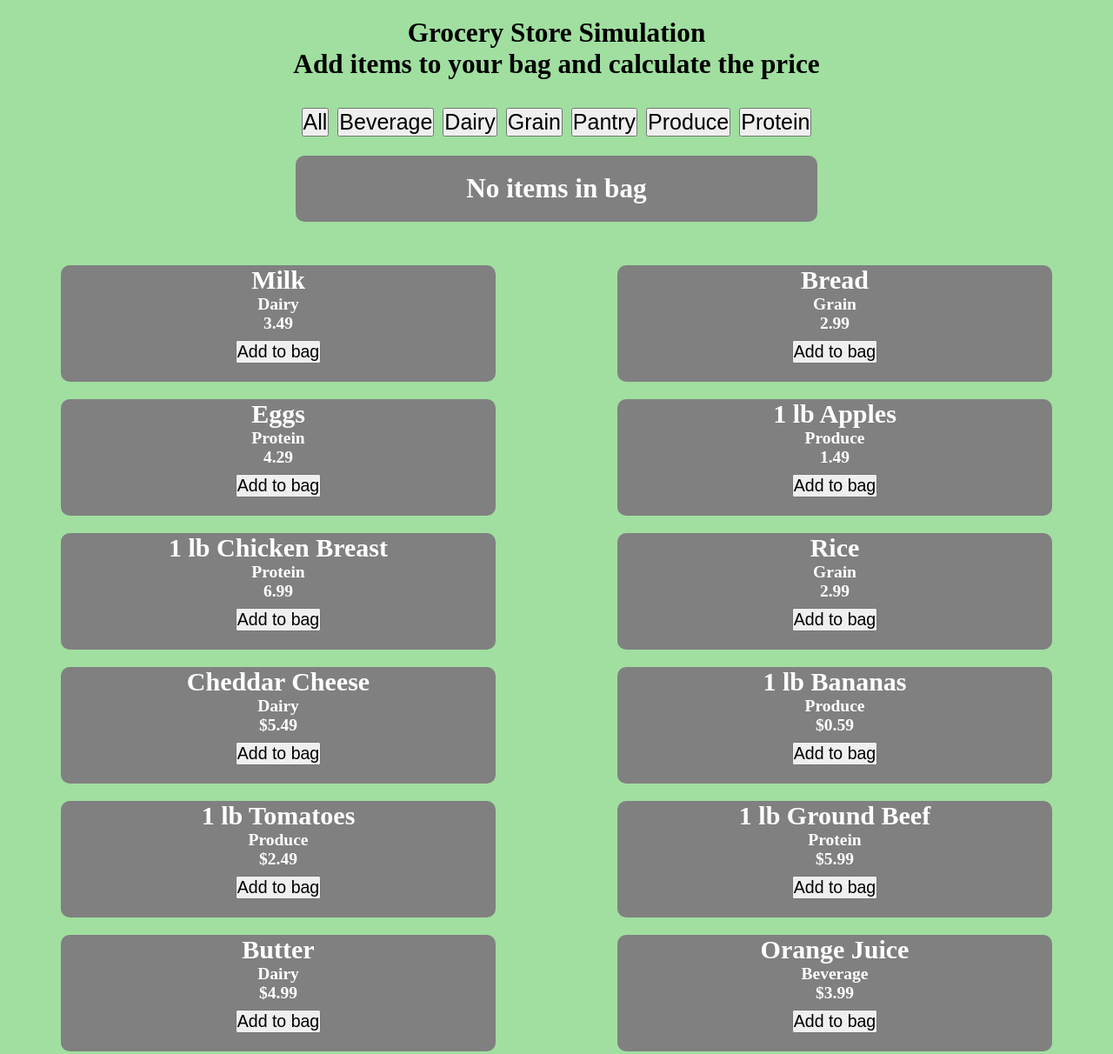
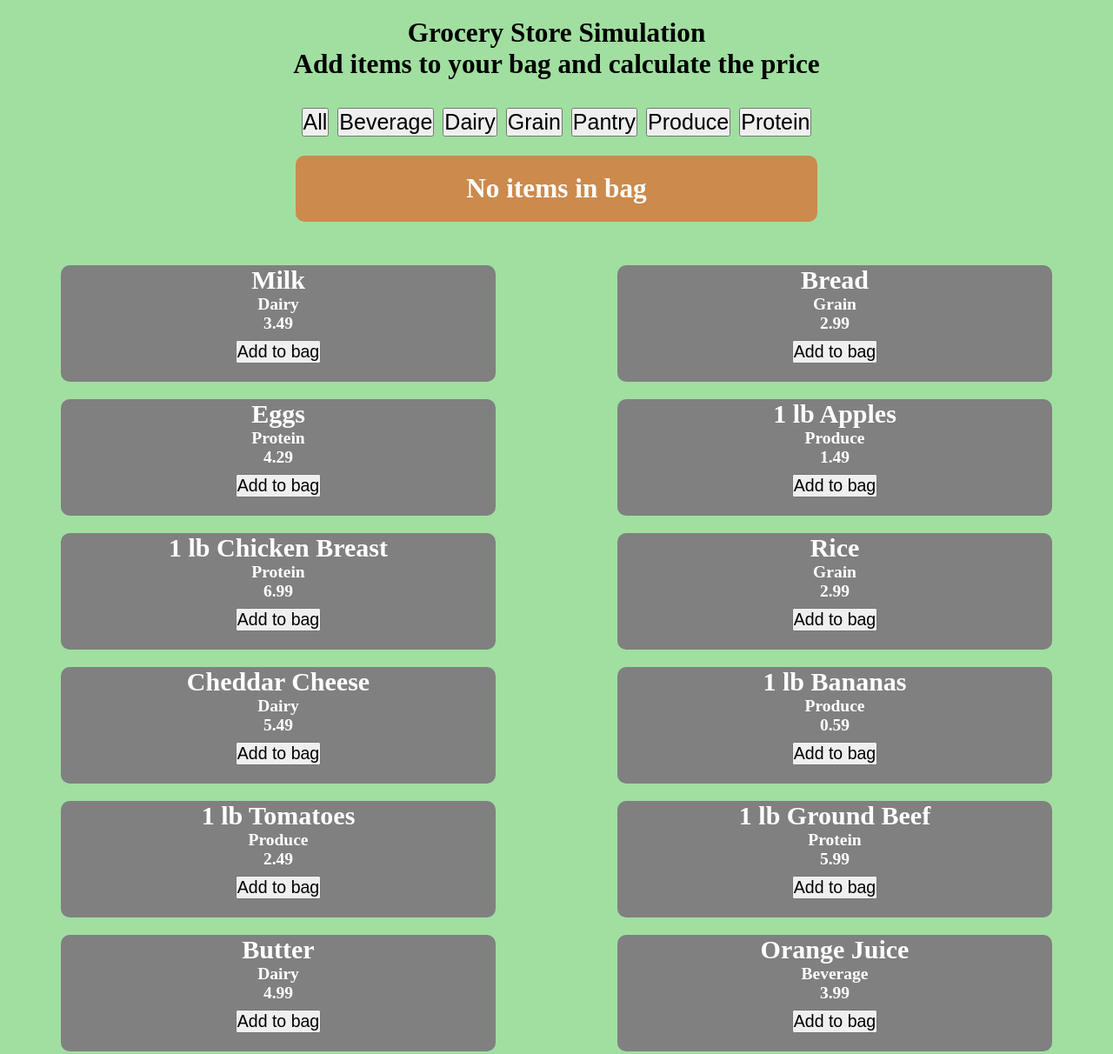
Before and after one commit to staten-island-tech/create-task-benjaminy0330, a website built with Vite: page app/index.html in a window 1280 px wide. Shown: the top 1212 px of the page at 87% size. Built offline with nearby package versions, Linux system fonts and the light colour scheme.

Commit message:
asdsad
asdasdas

```diff
--- a/app/CSS/style.css
+++ b/app/CSS/style.css
@@ -60,7 +60,7 @@ body{
     margin: auto;
     width: 60rem;
     text-align: center;
-    background-color: grey;
+    background-color: rgb(204, 138, 77);
     border-radius: 1rem;
     color: white;
     padding: 2rem;
--- a/app/JS/groceries.js
+++ b/app/JS/groceries.js
@@ -6,54 +6,54 @@ const groceries =
     { name: "1 lb Apples", price: 1.49, type: "Produce" },
     { name: "1 lb Chicken Breast", price: 6.99, type: "Protein" },
     { name: "Rice", price: 2.99, type: "Grain" },
-    { name: "Cheddar Cheese", price: "$5.49", type: "Dairy" },
-    { name: "1 lb Bananas", price: "$0.59", type: "Produce" },
-    { name: " 1 lb Tomatoes", price: "$2.49", type: "Produce" },
-    { name: "1 lb Ground Beef", price: "$5.99", type: "Protein" },
-    { name: "Butter", price: "$4.99", type: "Dairy" },
-    { name: "Orange Juice", price: "$3.99", type: "Beverage" },
-    { name: "Cereal", price: "$4.29", type: "Pantry" },
-    { name: "1 lb Potatoes", price: "$1.99", type: "Produce" },
-    { name: "Pasta", price: "$1.79", type: "Grain" },
-    { name: "Olive Oil", price: "$7.99", type: "Pantry" },
-    { name: "Yogurt", price: "$1.49", type: "Dairy" },
-    { name: "1 lb Salmon", price: "$9.99", type: "Protein" },
-    { name: "Coffee", price: "$8.99", type: "Beverage" },
-    { name: "Lettuce", price: "$1.99", type: "Produce" },
-    { name: "Cream Cheese", price: "$3.29", type: "Dairy" },
-    { name: "Bagels", price: "$3.79", type: "Grain" },
-    { name: "1 lb Turkey", price: "$7.99", type: "Protein" },
-    { name: "1 lb Peaches", price: "$2.89", type: "Produce" },
-    { name: "1 lb Carrots", price: "$1.49", type: "Produce" },
-    { name: "Soda", price: "$1.49", type: "Beverage" },
-    { name: "Sugar", price: "$2.49", type: "Pantry" },
-    { name: "Mozzarella", price: "$4.49", type: "Dairy" },
-    { name: "Quinoa", price: "$3.99", type: "Grain" },
-    { name: "1 lb Pork Chops", price: "$5.99", type: "Protein" },
-    { name: "Spinach", price: "$2.49", type: "Produce" },
-    { name: "Almond Milk", price: "$3.49", type: "Beverage" },
-    { name: "Flour", price: "$2.29", type: "Pantry" },
-    { name: "Parmesan Cheese", price: "$6.49", type: "Dairy" },
-    { name: "Whole Wheat Bread", price: "$3.29", type: "Grain" },
-    { name: "Tofu", price: "$2.99", type: "Protein" },
-    { name: "1 lb Bell Peppers", price: "$1.99", type: "Produce" },
-    { name: "Cucumbers", price: "$0.89", type: "Produce" },
-    { name: "Tea", price: "$4.49", type: "Beverage" },
-    { name: "Honey", price: "$5.99", type: "Pantry" },
-    { name: "Greek Yogurt", price: "$1.99", type: "Dairy" },
-    { name: "Oats", price: "$3.29", type: "Grain" },
-    { name: "1 lb Ham", price: "$6.99", type: "Protein" },
-    { name: "Strawberries", price: "$3.49", type: "Produce" },
-    { name: "Lemons", price: "$0.69", type: "Produce" },
-    { name: "Iced Tea", price: "$2.49", type: "Beverage" },
-    { name: "Ketchup", price: "$2.29", type: "Pantry" },
-    { name: "Provolone Cheese", price: "$4.99", type: "Dairy" },
-    { name: "Couscous", price: "$2.49", type: "Grain" },
-    { name: "1 lb Bacon", price: "$7.49", type: "Protein" },
-    { name: "Blueberries", price: "$3.99", type: "Produce" },
-    { name: "Avocados", price: "$1.49", type: "Produce" },
-    { name: "Lime Juice", price: "$1.99", type: "Beverage" },
-    { name: "Soy Sauce", price: "$2.99", type: "Pantry" },
+    { name: "Cheddar Cheese", price: 5.49, type: "Dairy" },
+    { name: "1 lb Bananas", price: 0.59, type: "Produce" },
+    { name: "1 lb Tomatoes", price: 2.49, type: "Produce" },
+    { name: "1 lb Ground Beef", price: 5.99, type: "Protein" },
+    { name: "Butter", price: 4.99, type: "Dairy" },
+    { name: "Orange Juice", price: 3.99, type: "Beverage" },
+    { name: "Cereal", price: 4.29, type: "Pantry" },
+    { name: "1 lb Potatoes", price: 1.99, type: "Produce" },
+    { name: "Pasta", price: 1.79, type: "Grain" },
+    { name: "Olive Oil", price: 7.99, type: "Pantry" },
+    { name: "Yogurt", price: 1.49, type: "Dairy" },
+    { name: "1 lb Salmon", price: 9.99, type: "Protein" },
+    { name: "Coffee", price: 8.99, type: "Beverage" },
+    { name: "Lettuce", price: 1.99, type: "Produce" },
+    { name: "Cream Cheese", price: 3.29, type: "Dairy" },
+    { name: "Bagels", price: 3.79, type: "Grain" },
+    { name: "1 lb Turkey", price: 7.99, type: "Protein" },
+    { name: "1 lb Peaches", price: 2.89, type: "Produce" },
+    { name: "1 lb Carrots", price: 1.49, type: "Produce" },
+    { name: "Soda", price: 1.49, type: "Beverage" },
+    { name: "Sugar", price: 2.49, type: "Pantry" },
+    { name: "Mozzarella", price: 4.49, type: "Dairy" },
+    { name: "Quinoa", price: 3.99, type: "Grain" },
+    { name: "1 lb Pork Chops", price: 5.99, type: "Protein" },
+    { name: "Spinach", price: 2.49, type: "Produce" },
+    { name: "Almond Milk", price: 3.49, type: "Beverage" },
+    { name: "Flour", price: 2.29, type: "Pantry" },
+    { name: "Parmesan Cheese", price: 6.49, type: "Dairy" },
+    { name: "Whole Wheat Bread", price: 3.29, type: "Grain" },
+    { name: "Tofu", price: 2.99, type: "Protein" },
+    { name: "1 lb Bell Peppers", price: 1.99, type: "Produce" },
+    { name: "Cucumbers", price: 0.89, type: "Produce" },
+    { name: "Tea", price: 4.49, type: "Beverage" },
+    { name: "Honey", price: 5.99, type: "Pantry" },
+    { name: "Greek Yogurt", price: 1.99, type: "Dairy" },
+    { name: "Oats", price: 3.29, type: "Grain" },
+    { name: "1 lb Ham", price: 6.99, type: "Protein" },
+    { name: "Strawberries", price: 3.49, type: "Produce" },
+    { name: "Lemons", price: 0.69, type: "Produce" },
+    { name: "Iced Tea", price: 2.49, type: "Beverage" },
+    { name: "Ketchup", price: 2.29, type: "Pantry" },
+    { name: "Provolone Cheese", price: 4.99, type: "Dairy" },
+    { name: "Couscous", price: 2.49, type: "Grain" },
+    { name: "1 lb Bacon", price: 7.49, type: "Protein" },
+    { name: "Blueberries", price: 3.99, type: "Produce" },
+    { name: "Avocados", price: 1.49, type: "Produce" },
+    { name: "Lime Juice", price: 1.99, type: "Beverage" },
+    { name: "Soy Sauce", price: 2.99, type: "Pantry" }
 ]
 
 export {groceries}
--- a/app/JS/main.js
+++ b/app/JS/main.js
@@ -9,7 +9,7 @@ groceries.forEach((grocery) => {
             <h2 class ="name">${grocery.name}</h2>
             <h2 class = "origin">${grocery.type}</h2>
             <h2>${grocery.price}</h2>
-            <button>Add to bag</button>
+            <button class = "add">Add to bag</button>
         </div>
         `;
         cardlocation.insertAdjacentHTML("beforeend", html)
@@ -25,7 +25,7 @@ document.querySelector(".all").addEventListener("click", function(){
             <h2 class ="name">${grocery.name}</h2>
             <h2 class = "origin">${grocery.type}</h2>
             <h2>${grocery.price}</h2>
-            <button>Add to bag</button>
+            <button class = "add">Add to bag</button>
         </div>
         `;
 
@@ -45,7 +45,7 @@ document.querySelector(".Beverage").addEventListener("click", function(){
             <h2 class ="name">${grocery.name}</h2>
             <h2 class = "origin">${grocery.type}</h2>
             <h2>${grocery.price}</h2>
-            <button>Add to bag</button>
+            <button class = "add">Add to bag</button>
         </div>
         `;
 
@@ -65,7 +65,7 @@ document.querySelector(".Dairy").addEventListener("click", function(){
             <h2 class ="name">${grocery.name}</h2>
             <h2 class = "origin">${grocery.type}</h2>
             <h2>${grocery.price}</h2>
-            <button>Add to bag</button>
+            <button class = "add">Add to bag</button>
         </div>
         `;
 
@@ -85,7 +85,7 @@ document.querySelector(".Grain").addEventListener("click", function(){
             <h2 class ="name">${grocery.name}</h2>
             <h2 class = "origin">${grocery.type}</h2>
             <h2>${grocery.price}</h2>
-            <button>Add to bag</button>
+            <button class = "add">Add to bag</button>
         </div>
         `;
 
@@ -104,7 +104,7 @@ document.querySelector(".Pantry").addEventListener("click", function(){
             <h2 class ="name">${grocery.name}</h2>
             <h2 class = "origin">${grocery.type}</h2>
             <h2>${grocery.price}</h2>
-            <button>Add to bag</button>
+            <button class = "add">Add to bag</button>
         </div>
         `;
 
@@ -123,7 +123,7 @@ document.querySelector(".Produce").addEventListener("click", function(){
             <h2 class ="name">${grocery.name}</h2>
             <h2 class = "origin">${grocery.type}</h2>
             <h2>${grocery.price}</h2>
-            <button>Add to bag</button>
+            <button class = "add">Add to bag</button>
         </div>
         `;
 
@@ -133,7 +133,6 @@ document.querySelector(".Produce").addEventListener("click", function(){
 })
 
 //protein
-
 document.querySelector(".Protein").addEventListener("click", function(){
     document.querySelector(".cards").innerHTML ="";
     const protein = groceries.filter(grocery => grocery.type.includes("Protein"));
@@ -144,7 +143,7 @@ document.querySelector(".Protein").addEventListener("click", function(){
             <h2 class ="name">${grocery.name}</h2>
             <h2 class = "origin">${grocery.type}</h2>
             <h2>${grocery.price}</h2>
-            <button>Add to bag</button>
+            <button class = "add">Add to bag</button>
         </div>
         `;
 
@@ -152,3 +151,16 @@ document.querySelector(".Protein").addEventListener("click", function(){
 
 })
 })
+
+/*
+1. Upon load, display "No items in bag"
+2. After "add to bag" is clicked, add it to bag
+3. Calculate prices and display at the bottom
+*/
+
+/* function  calculator {
+
+
+
+}
+*/
```
